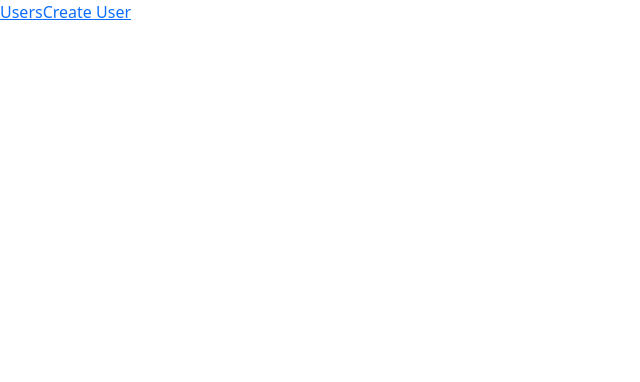
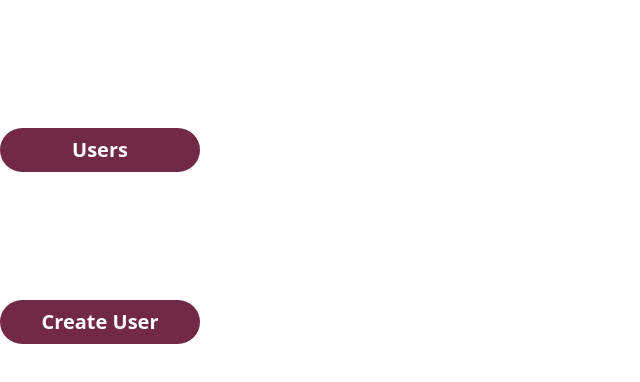
Before and after one commit to MultiverseLearningProducts/inventory_app_project_v2_mysql, a React (Create React App) app in the folder frontend/: page / in a window 1280 px wide. Shown: the top 382 px of the page, without its empty margins (0-640 px from the left). Built offline with nearby package versions, Linux system fonts and the light colour scheme; the HTML template or start-up script is replaced by a standard one.

Commit message:
users page buttons styling

```diff
--- a/frontend/src/index.css
+++ b/frontend/src/index.css
@@ -167,3 +167,8 @@ input[placeholder="Enter Users Name"] {
   margin-left: 800px;
   margin-bottom: 20px;
 }
+
+.link-btn-user {
+  text-decoration: none;
+  color: #722946;
+}
--- a/frontend/src/pages/HomePage.jsx
+++ b/frontend/src/pages/HomePage.jsx
@@ -4,8 +4,8 @@ import { Link } from 'react-router-dom';
 function HomePage() {
   return (
     <div className='home-page'>
-        <Link to='/users'>Users</Link>
-        <Link to='/create-user'>Create User</Link>
+        <Link to='/users' className='link-btn'>Users</Link>
+        <Link to='/create-user' className='link-btn'>Create User</Link>
     </div>
   )
 }
--- a/frontend/src/pages/Users.jsx
+++ b/frontend/src/pages/Users.jsx
@@ -28,10 +28,10 @@ function Users() {
         <div>
           <ul>
             <li>
-              <Link to='/'>Home</Link>
+              <Link to='/' className='link-btn-user'>Home</Link>
             </li>
             <li>
-              <Link to="/create-user">Create User</Link>
+              <Link to="/create-user" className='link-btn-user'>Create User</Link>
             </li>
           </ul>
         </div>
```
